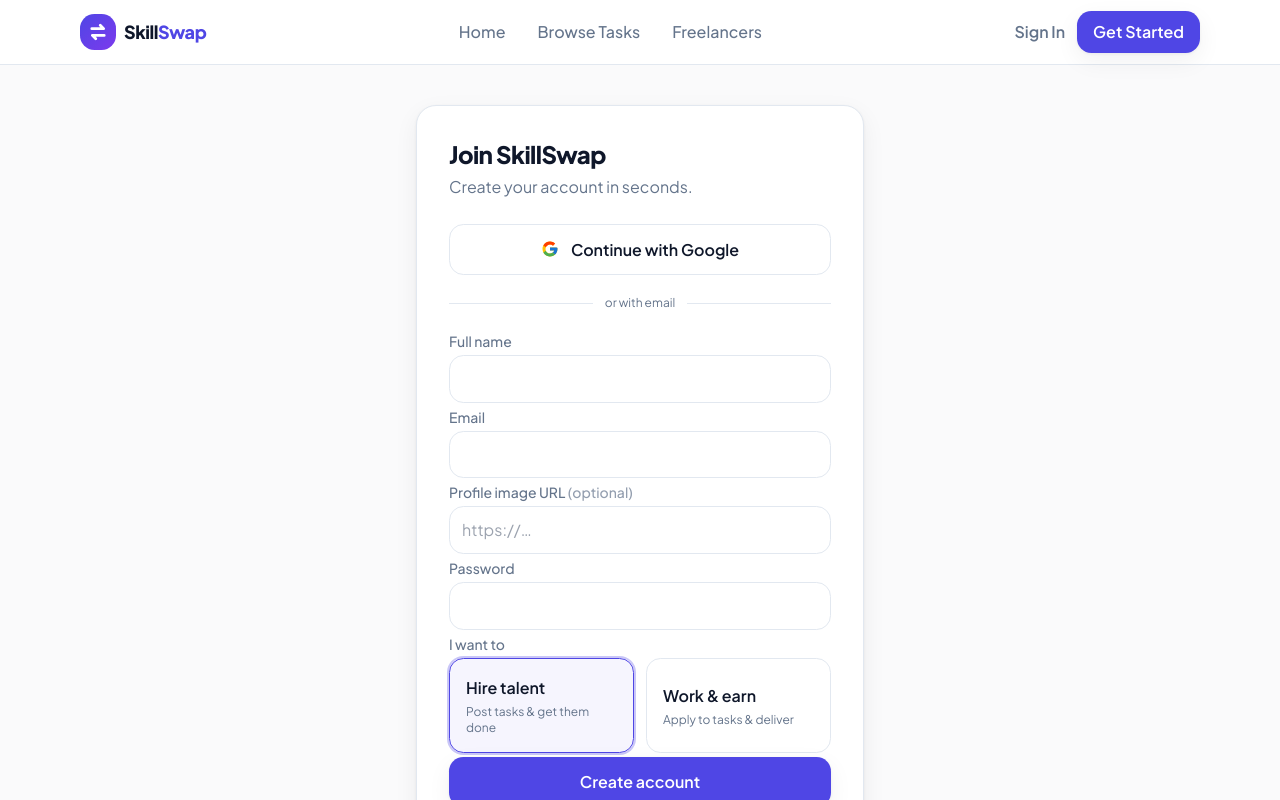
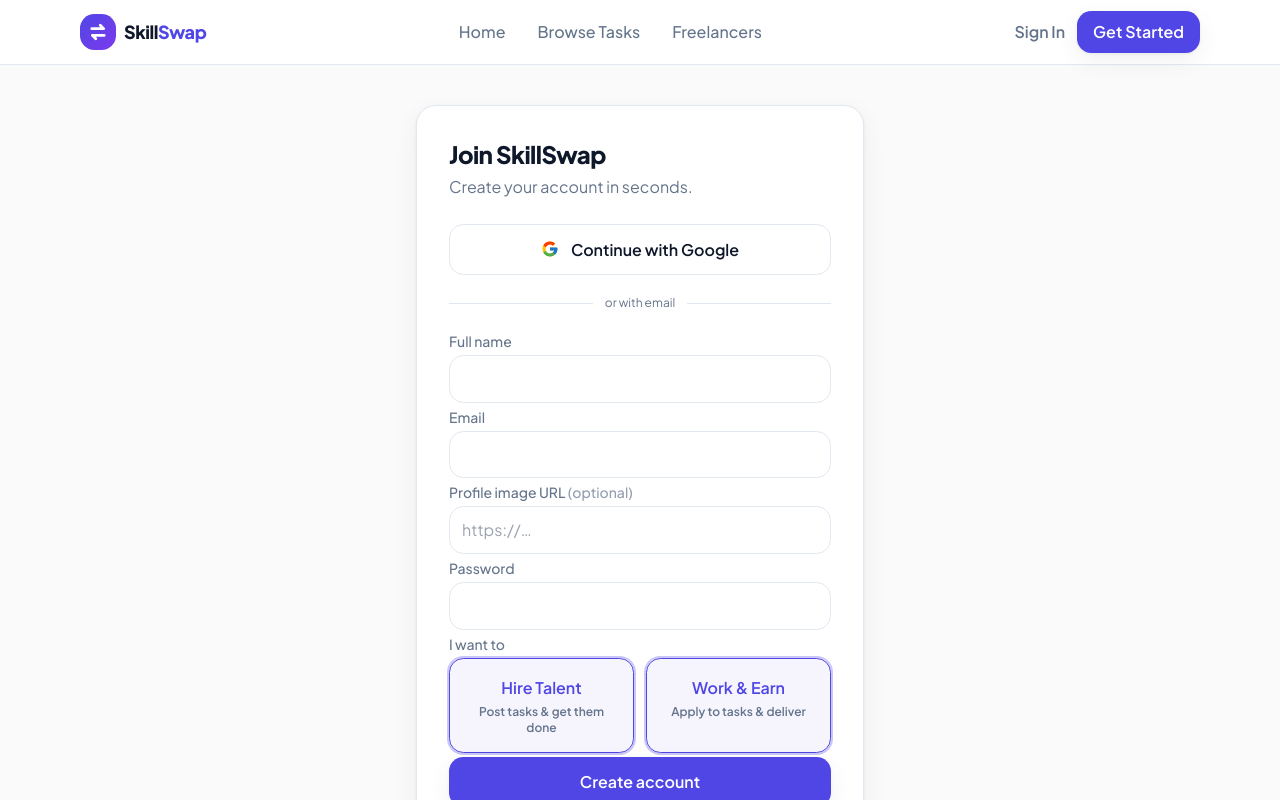
Before and after one commit to shihadahmed/skillswap, a Next.js app in the folder frontend/: page /register in a window 1280 px wide. Shown: the top 800 px of the page. Built offline with nearby package versions, Linux system fonts and the light colour scheme; no server answers.

Commit message:
Register page: replace role cards with navigation links to client-signup and freelancer-signup pages

```diff
--- a/frontend/src/app/register/page.jsx
+++ b/frontend/src/app/register/page.jsx
@@ -12,21 +12,6 @@ const redirectFor = (role) => {
   if (role === 'freelancer') return '/dashboard/freelancer';
   return '/';
 };
-
-const roleCard = (value, title, desc) => (
-    <button
-      type="button"
-      onClick={() => setForm({ ...form, role: value })}
-      className={`flex-1 text-left rounded-xl border p-4 transition-colors ${
-        form.role === value
-          ? 'border-brand bg-brand/5 ring-2 ring-brand/30'
-          : 'border-line hover:border-brand/40'
-      }`}
-    >
-      <div className="font-semibold">{title}</div>
-      <div className="text-xs text-muted mt-1">{desc}</div>
-    </button>
-  );
 
 export default function RegisterPage() {
   const { register } = useAuth();
@@ -68,21 +53,6 @@ export default function RegisterPage() {
       setBusy(false);
     }
   };
-
-  const roleCard = (value, title, desc) => (
-    <button
-      type="button"
-      onClick={() => setForm({ ...form, role: value })}
-      className={`flex-1 text-left rounded-xl border p-4 transition-colors ${
-        form.role === value
-          ? 'border-brand bg-brand/5 ring-2 ring-brand/30'
-          : 'border-line hover:border-brand/40'
-      }`}
-    >
-      <div className="font-semibold">{title}</div>
-      <div className="text-xs text-muted mt-1">{desc}</div>
-    </button>
-  );
 
   return (
     <div className="min-h-screen flex items-center justify-center px-4 py-10">
@@ -156,8 +126,20 @@ export default function RegisterPage() {
 
           <label className="block text-sm font-medium text-muted mt-4">I want to</label>
           <div className="flex gap-3 mt-2">
-            {roleCard('client', 'Hire talent', 'Post tasks & get them done')}
-            {roleCard('freelancer', 'Work & earn', 'Apply to tasks & deliver')}
+            <Link
+              href="/client-signup"
+              className="flex-1 text-center rounded-xl border border-brand bg-brand/5 ring-2 ring-brand/30 p-4 font-semibold text-brand hover:bg-brand/10 transition-colors"
+            >
+              <div>Hire Talent</div>
+              <div className="text-xs text-muted mt-1">Post tasks & get them done</div>
+            </Link>
+            <Link
+              href="/freelancer-signup"
+              className="flex-1 text-center rounded-xl border border-brand bg-brand/5 ring-2 ring-brand/30 p-4 font-semibold text-brand hover:bg-brand/10 transition-colors"
+            >
+              <div>Work & Earn</div>
+              <div className="text-xs text-muted mt-1">Apply to tasks & deliver</div>
+            </Link>
           </div>
 
           <button
```
